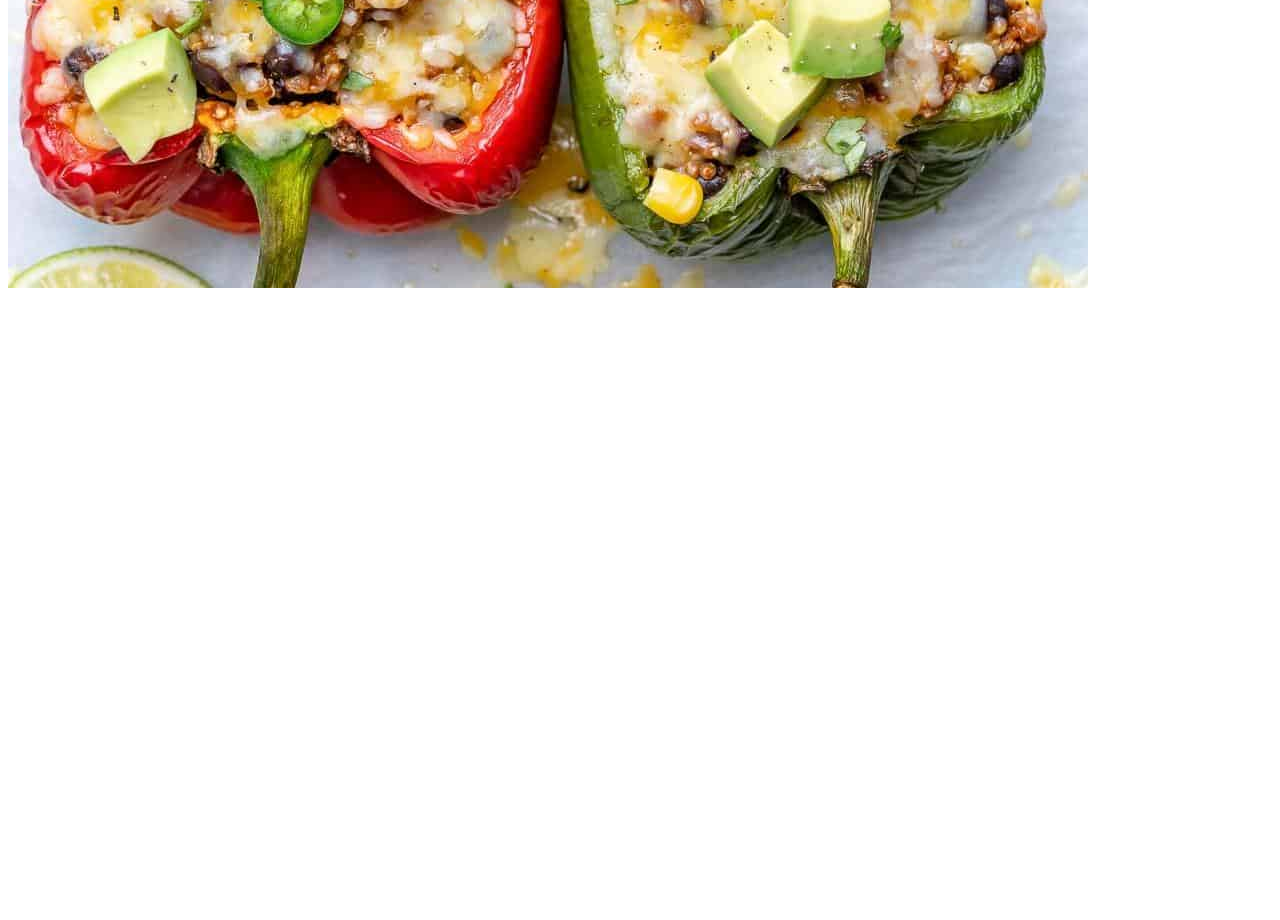
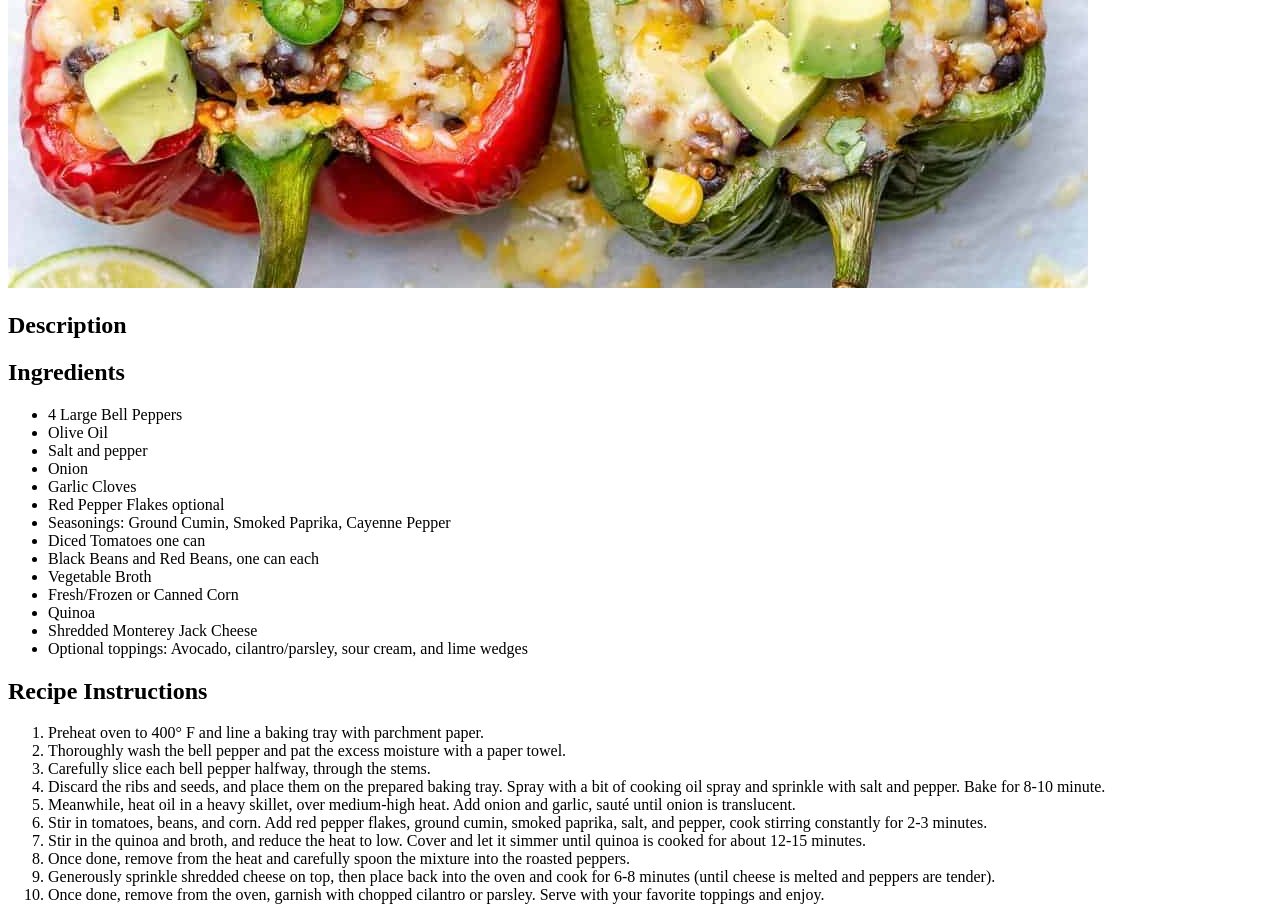
Before and after one commit to JayJClayton/odin-recipes, a plain HTML site: page recipes/stuffed_peppers.html in a window 1280 px wide. Shown: the part 872-1792 px from the top of the page. Before the commit the page ends 1172 px from the top, so only its background shows below. Drawn offline with Linux system fonts and the light colour scheme.

Commit message:
Edit instruction lists and ingredient lists

```diff
--- a/recipes/stuffed_peppers.html
+++ b/recipes/stuffed_peppers.html
@@ -9,6 +9,44 @@
 <body>
     <h1>Stuffed Peppers</h1>
     <img src="../images/stuffed_peppers.jpg">
+    <h2>Description</h2>
+    <p></p>
+    <p></p>
+    <h2>Ingredients</h2>
+        <ul>
+            <li>4 Large Bell Peppers</li>
+            <li>Olive Oil</li>
+            <li>Salt and pepper</li>
+            <li>Onion</li>
+            <li>Garlic Cloves</li>
+            <li>Red Pepper Flakes optional</li>
+            <li>Seasonings: Ground Cumin, Smoked Paprika, Cayenne Pepper</li>
+            <li>Diced Tomatoes one can</li>
+            <li>Black Beans and Red Beans, one can each</li>
+            <li>Vegetable Broth</li>
+            <li>Fresh/Frozen or Canned Corn</li>
+            <li>Quinoa</li>
+            <li>Shredded Monterey Jack Cheese</li>
+            <li>Optional toppings: Avocado, cilantro/parsley, sour cream, and lime wedges</li>
 
+        </ul>
+    <h2>Recipe Instructions</h2>
+        <ol>
+            <li>Preheat oven to 400° F and line a baking tray with parchment paper.</li>
+            <li>Thoroughly wash the bell pepper and pat the excess moisture with a paper towel.</li>
+            <li>Carefully slice each bell pepper halfway, through the stems.</li>
+            <li>Discard the ribs and seeds, and place them on the prepared baking tray. Spray with a bit of cooking oil spray and
+            sprinkle with salt and pepper. Bake for 8-10 minute.</li>
+            <li>Meanwhile, heat oil in a heavy skillet, over medium-high heat. Add onion and garlic, sauté until onion is translucent.</li>
+            <li>Stir in tomatoes, beans, and corn. Add red pepper flakes, ground cumin, smoked paprika, salt, and pepper, cook stirring
+            constantly for 2-3 minutes.</li>
+            <li>Stir in the quinoa and broth, and reduce the heat to low. Cover and let it simmer until quinoa is cooked for about 12-15
+            minutes.</li>
+            <li>Once done, remove from the heat and carefully spoon the mixture into the roasted peppers.</li>
+            <li>Generously sprinkle shredded cheese on top, then place back into the oven and cook for 6-8 minutes (until cheese is
+            melted and peppers are tender).</li>
+            <li>Once done, remove from the oven, garnish with chopped cilantro or parsley. Serve with your favorite toppings and enjoy.</li>
+
+        </ol>
 </body>
 </html>
```
Also changed, not shown: index.html (+2 -2 lines), recipes/pasta_salad.html (+19 -0 lines), recipes/scalloped.html (+34 -0 lines).
